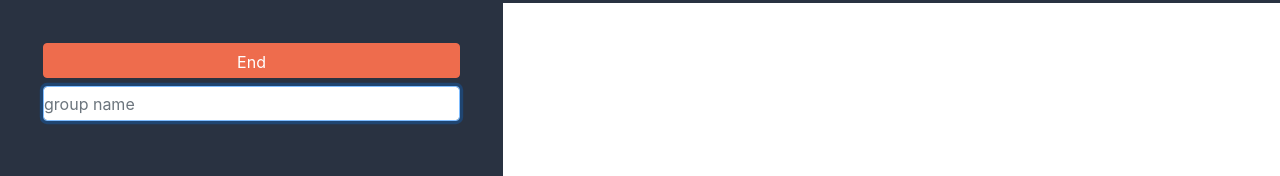
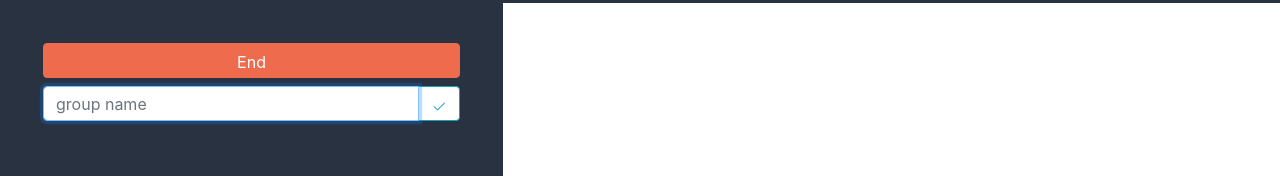
Before and after one commit to nirrvana/todo, a React (Create React App) app: page / in a window 1280 px wide. Both pictures are taken after a click on the button "+ Add Group". Shown: the top 176 px of the page. Built offline with nearby package versions, Linux system fonts and the light colour scheme.

Commit message:
버튼추가: 새 그룹 입력 시 체크 아이콘 뜨도록

```diff
--- a/src/component/GroupList.js
+++ b/src/component/GroupList.js
@@ -2,12 +2,22 @@ import React, { Component } from 'react';
 import { connect } from 'react-redux';
 import Action from '../redux/action';
 import GroupEntry from './GroupEntry';
-import { Container, Row, Col, Button, Form, ListGroup } from 'react-bootstrap';
+import {
+  Container,
+  Row,
+  Col,
+  Button,
+  Form,
+  ListGroup,
+  InputGroup,
+} from 'react-bootstrap';
+import { BsCheck as CheckIcon } from 'react-icons/bs';
 import '../css/GroupList.css';
 import { isEmpty } from '../helper';
 
 class GroupList extends Component {
   state = {
+    name: '',
     isAddMode: false,
   };
 
@@ -21,15 +31,11 @@ class GroupList extends Component {
     window.removeEventListener('click', this.hideGroupNameInput);
   }
 
-  toggleAddMode = () => {
-    this.setState(({ isAddMode }) => ({ isAddMode: !isAddMode }));
-  };
-
-  submitGroupName = ({ key, target: { value: name } }) => {
-    if (key === 'Enter') {
-      name = isEmpty(name) ? 'Untitled' : name;
-      this.setState({ isAddMode: false });
+  submitGroupName = (groupName) => ({ key, type }) => {
+    if (key === 'Enter' || type === 'click') {
+      const name = isEmpty(groupName) ? 'Untitled' : groupName;
       this.props.dispatchAddGroup(name);
+      this.setState({ isAddMode: false, name: '' });
     }
   };
 
@@ -43,15 +49,33 @@ class GroupList extends Component {
   };
 
   renderGroupNameInput = (isAddMode) => {
+    const { name } = this.state;
+
     if (isAddMode) {
       return (
-        <Form.Control
-          autoFocus
-          placeholder="group name"
-          className="group-list-container__input"
-          onKeyDown={this.submitGroupName}
-          onClick={this.hideGroupNameInput}
-        />
+        <Col className="group-list-container__input-group-area">
+          <InputGroup className="mb-3">
+            <Form.Control
+              autoFocus
+              placeholder="group name"
+              className="group-list-container__form-control"
+              onChange={({ target: { value: name } }) =>
+                this.setState({ name })
+              }
+              onKeyDown={this.submitGroupName(name)}
+              onClick={this.hideGroupNameInput}
+            />
+            <InputGroup.Append>
+              <Button
+                variant="outline-info"
+                className="group-list-container__check-button"
+                onClick={this.submitGroupName(name)}
+              >
+                <CheckIcon />
+              </Button>
+            </InputGroup.Append>
+          </InputGroup>
+        </Col>
       );
     }
   };
@@ -72,7 +96,7 @@ class GroupList extends Component {
           <Button
             variant="outline-danger"
             className="group-list-container__add-button"
-            onClick={this.toggleAddMode}
+            onClick={() => this.setState({ isAddMode: !isAddMode })}
           >
             {isAddMode ? 'End' : '+ Add Group'}
           </Button>
--- a/src/css/GroupList.css
+++ b/src/css/GroupList.css
@@ -20,6 +20,14 @@
   color: white;
 }
 
-.group-list-container__input {
+.group-list-container__input-group-area {
   margin-bottom: 8px;
 }
+
+.group-list-container__form-control {
+  padding: 0 12px 0 12px;
+}
+
+.group-list-container__check-button {
+  background-color: #fff;
+}
```
